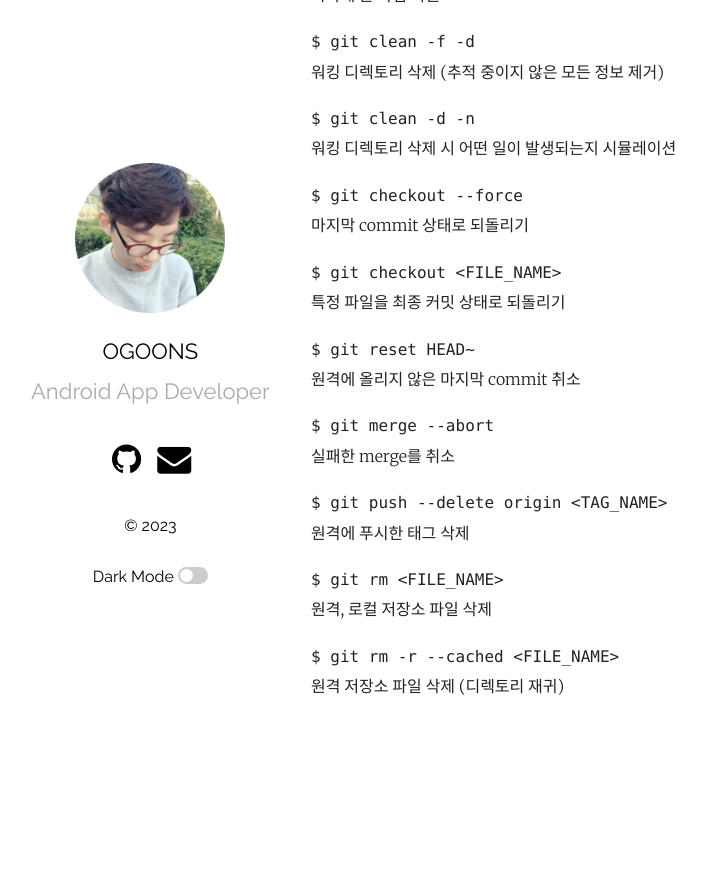
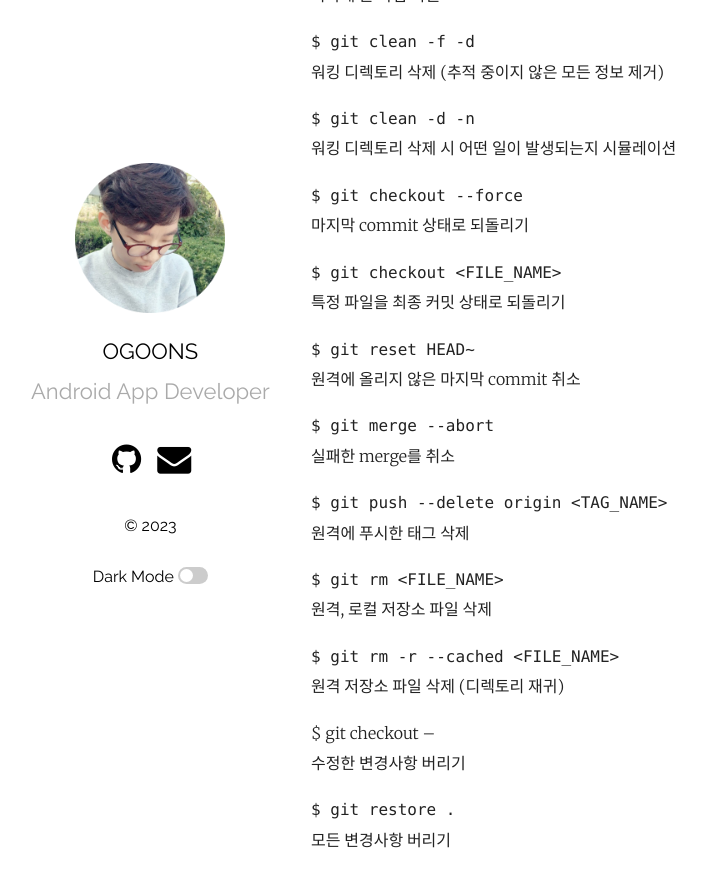
Before and after one commit to ogoons/ogoons.github.io, a Jekyll site: the page built from _posts/2018-09-16-git-basic.md, in a window 1280 px wide and 900 px high, scrolled down 1653 px. Shown: the top 887 px of the window, without its empty margins (44-750 px from the left). Built offline with Jekyll 4.4.1, drawn with Linux system fonts in a browser that asks for light colours; comment, search, counter and statistics services are not loaded; before the commit the page ends 2400 px from its top, so only the background shows below that.

Commit message:
Update 2018-09-16-git-basic.md

```diff
--- a/_posts/2018-09-16-git-basic.md
+++ b/_posts/2018-09-16-git-basic.md
@@ -88,3 +88,9 @@ categories: Git
 
 `$ git rm -r --cached <FILE_NAME>`
 <br>원격 저장소 파일 삭제 (디렉토리 재귀)
+
+$ git checkout -- <FILE_NAME>
+<br>수정한 변경사항 버리기
+
+`$ git restore .`
+<br>모든 변경사항 버리기
```
